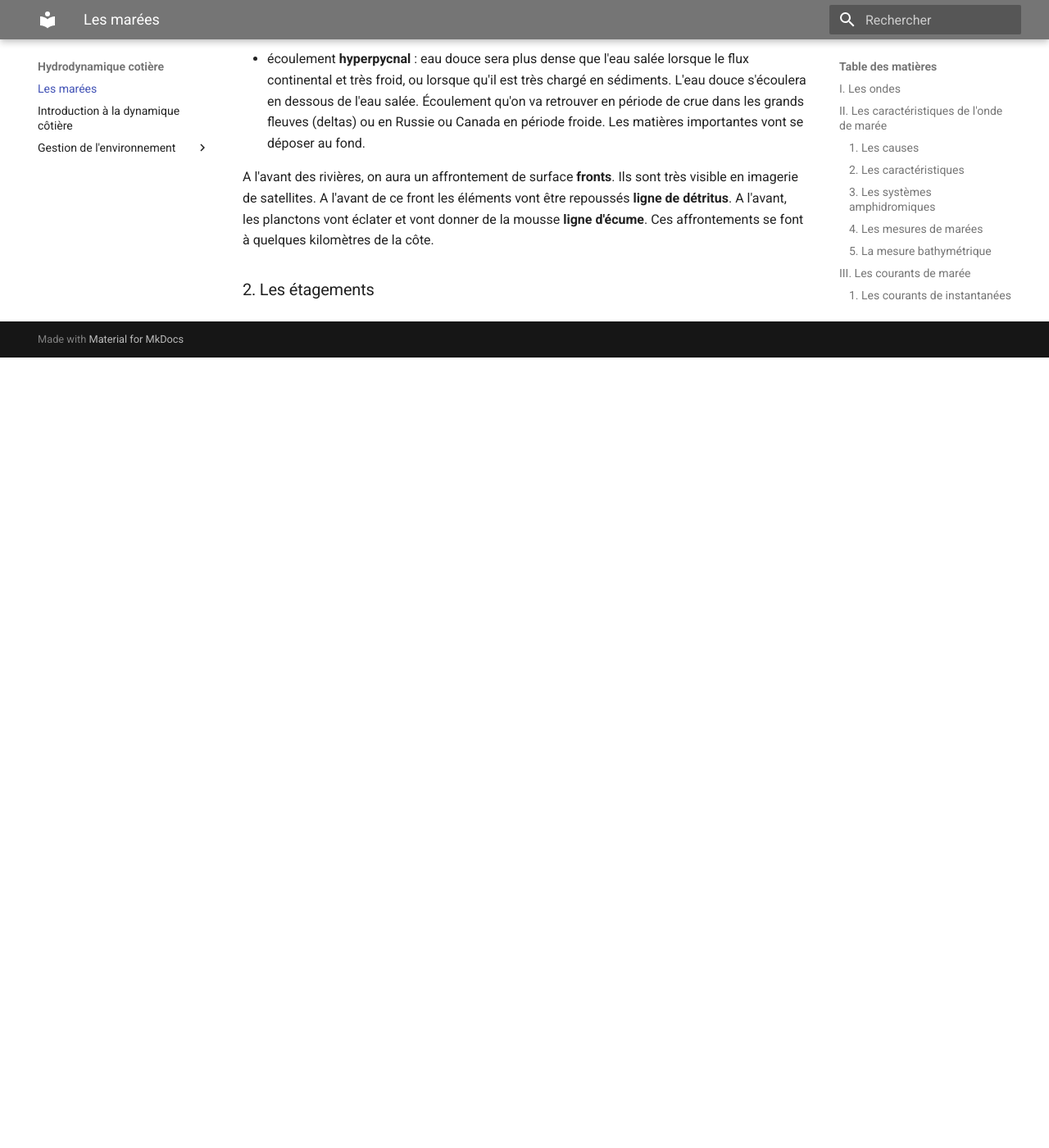
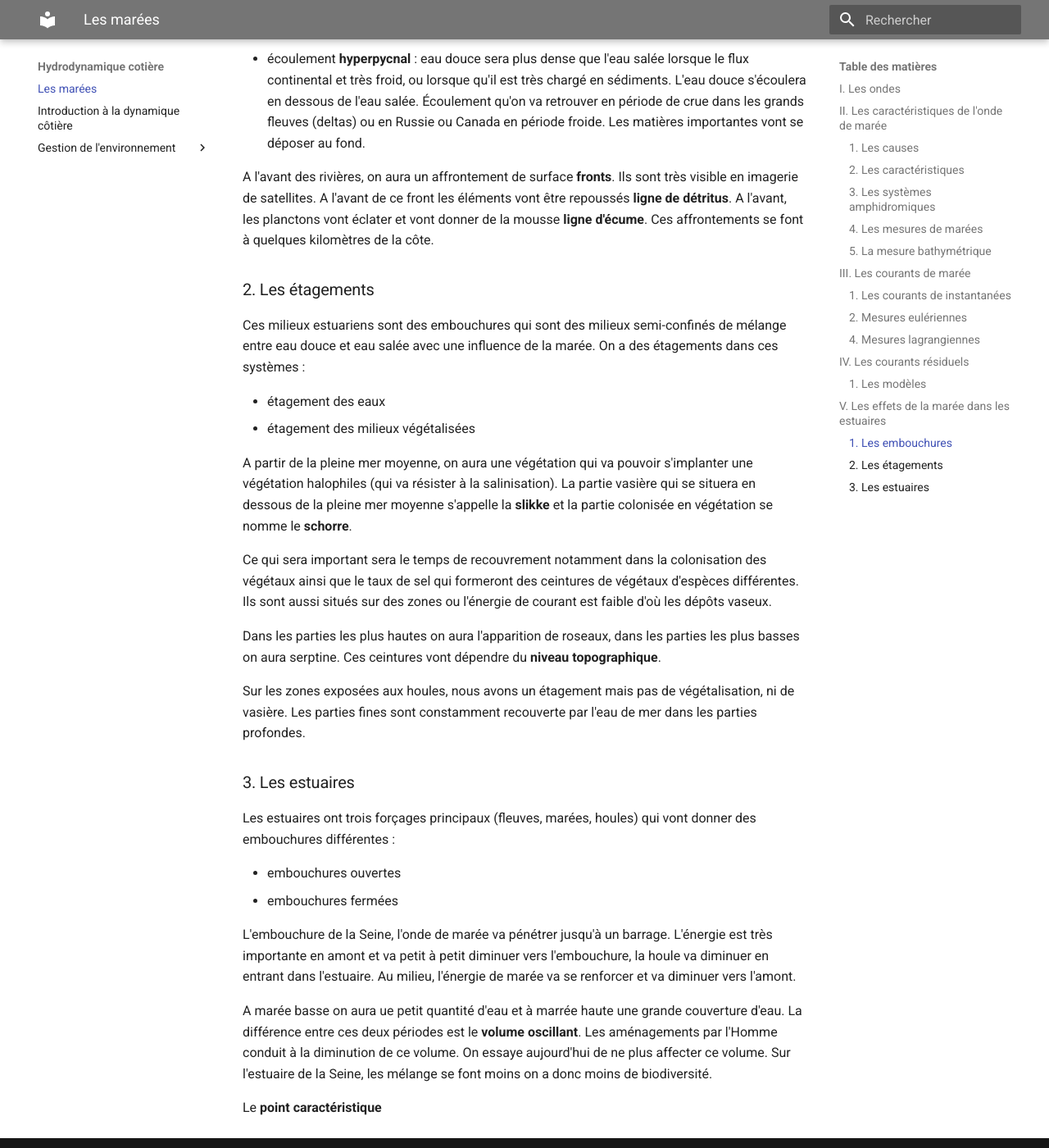
Before and after one commit to Lizeem/L3STcours, an MkDocs documentation site: the page built from Docs/Hydrodynamique cotière/Les marées.md, in a window 1280 px wide and 1400 px high, scrolled down 5735 px. Shown: the whole window at 82% size. Built offline with MkDocs 1.6.1 and Material for MkDocs 9.7.7, drawn with Linux system fonts in a browser that asks for light colours; before the commit the page ends 6171 px from its top, so only the background shows below that.

Commit message:
Update les marées

```diff
--- a/Docs/Hydrodynamique cotière/Les marées.md
+++ b/Docs/Hydrodynamique cotière/Les marées.md
@@ -142,3 +142,29 @@
 A l'avant des rivières, on aura un affrontement de surface **fronts**. Ils sont très visible en imagerie de satellites. A l'avant de ce front les éléments vont être repoussés **ligne de détritus**. A l'avant, les planctons vont éclater et vont donner de la mousse **ligne d'écume**. Ces affrontements se font à quelques kilomètres de la côte.
 
 ### 2. Les étagements
+
+Ces milieux estuariens sont des embouchures qui sont des milieux semi-confinés de mélange entre eau douce et eau salée avec une influence de la marée. On a des étagements dans ces systèmes :
+
+- étagement des eaux
+- étagement des milieux végétalisées
+
+A partir de la pleine mer moyenne, on aura une végétation qui va pouvoir s'implanter une végétation halophiles (qui va résister à la salinisation). La partie vasière qui se situera en dessous de la pleine mer moyenne s'appelle la **slikke** et la partie colonisée en végétation se nomme le **schorre**.
+
+Ce qui sera important sera le temps de recouvrement notamment dans la colonisation des végétaux ainsi que le taux de sel qui formeront des ceintures de végétaux d'espèces différentes. Ils sont aussi situés sur des zones ou l'énergie de courant est faible d'où les dépôts vaseux.
+
+Dans les parties les plus hautes on aura l'apparition de roseaux, dans les parties les plus basses on aura serptine. Ces ceintures vont dépendre du **niveau topographique**.
+
+Sur les zones exposées aux houles, nous avons un étagement mais pas de végétalisation, ni de vasière. Les parties fines sont constamment recouverte par l'eau de mer dans les parties profondes.
+
+### 3. Les estuaires
+
+Les estuaires ont trois forçages principaux (fleuves, marées, houles) qui vont donner des embouchures différentes :
+
+- embouchures ouvertes
+- embouchures fermées
+
+L'embouchure de la Seine, l'onde de marée va pénétrer jusqu'à un barrage. L'énergie est très importante en amont et va petit à petit diminuer vers l'embouchure, la houle va diminuer en entrant dans l'estuaire. Au milieu, l'énergie de marée va se renforcer et va diminuer vers l'amont.
+
+A marée basse on aura ue petit quantité d'eau et à marrée haute une grande couverture d'eau. La différence entre ces deux périodes est le **volume oscillant**. Les aménagements par l'Homme conduit à la diminution de ce volume. On essaye aujourd'hui de ne plus affecter ce volume. Sur l'estuaire de la Seine, les mélange se font moins on a donc moins de biodiversité.
+
+Le **point caractéristique**
```
